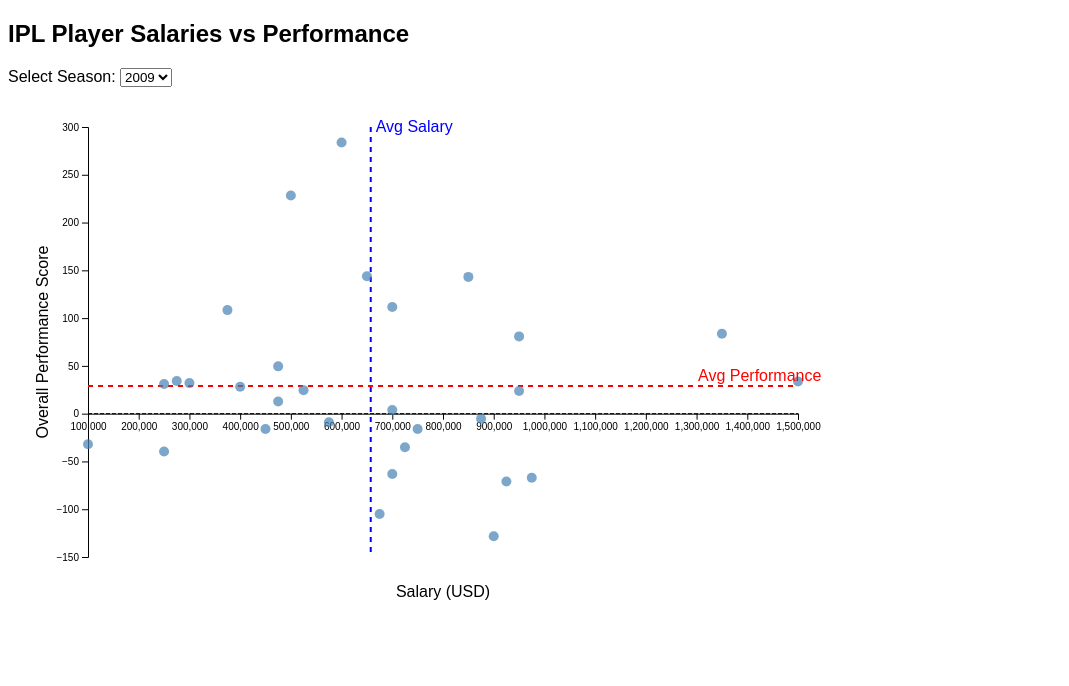
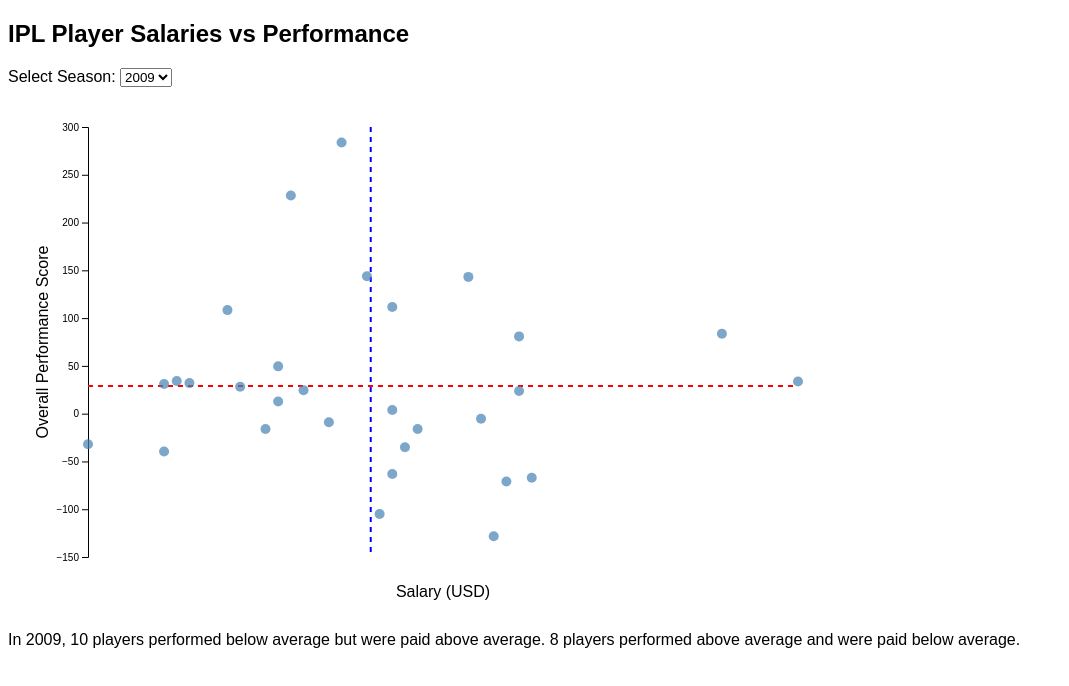
Before and after one commit to areenaarora/ipl_project, a plain HTML site: page scatter_plot/index.html in a window 1280 px wide. Shown: the whole page, without its empty margins (0-1069 px from the left). Drawn offline with nearby package versions, Linux system fonts and the light colour scheme.

Commit message:
Sentence works too!

```diff
--- a/scatter_plot/index.html
+++ b/scatter_plot/index.html
@@ -22,6 +22,7 @@
     <label for="season-filter">Select Season:</label>
     <select id="season-filter"></select>
     <div id="chart-container"></div>
+    <p id="summary"></p>
 
     <script>
         const margin = { top: 20, right: 30, bottom: 50, left: 60 },
@@ -95,27 +96,15 @@
                 const avgSalary = d3.mean(filteredData, d => d.salary);
                 const avgPerformance = d3.mean(filteredData, d => d.overall_score);
 
+                const quadrant1 = filteredData.filter(d => d.salary > avgSalary && d.overall_score < avgPerformance).length;
+                const quadrant3 = filteredData.filter(d => d.salary < avgSalary && d.overall_score > avgPerformance).length;
+
+                document.getElementById("summary").innerText = `In ${selectedSeason}, ${quadrant1} players performed below average but were paid above average. ${quadrant3} players performed above average and were paid below average.`;
+
                 svg.select(".y-axis").transition().call(yAxis);
 
-                const xAxisGroup = svg.selectAll(".x-axis").data([0]);
-                xAxisGroup.enter().append("g")
-                    .attr("class", "x-axis")
-                    .merge(xAxisGroup)
-                    .transition()
-                    .attr("transform", `translate(0,${yScale(0)})`)
-                    .call(xAxis);
-
-                svg.selectAll(".zero-line").data([0]).join("line")
-                    .attr("class", "zero-line")
-                    .attr("x1", 0)
-                    .attr("x2", width)
-                    .attr("y1", yScale(0))
-                    .attr("y2", yScale(0))
-                    .attr("stroke", "black")
-                    .attr("stroke-width", 1)
-                    .attr("stroke-dasharray", "4 2");
-
-                svg.selectAll(".avg-line").data([avgPerformance]).join("line")
+                svg.selectAll(".avg-line").remove();
+                svg.append("line")
                     .attr("class", "avg-line")
                     .attr("x1", 0)
                     .attr("x2", width)
@@ -125,7 +114,8 @@
                     .attr("stroke-width", 2)
                     .attr("stroke-dasharray", "5 5");
 
-                svg.selectAll(".avg-salary-line").data([avgSalary]).join("line")
+                svg.selectAll(".avg-salary-line").remove();
+                svg.append("line")
                     .attr("class", "avg-salary-line")
                     .attr("x1", xScale(avgSalary))
                     .attr("x2", xScale(avgSalary))
@@ -135,35 +125,27 @@
                     .attr("stroke-width", 2)
                     .attr("stroke-dasharray", "5 5");
 
-                const circles = svg.selectAll("circle").data(filteredData, d => d.name);
-                circles.join("circle")
+                const circles = svg.selectAll("circle").data(filteredData, d => d.Name);
+
+                circles.enter().append("circle")
                     .attr("r", 5)
                     .attr("fill", "steelblue").attr("opacity", 0.7)
                     .on("mouseover", (event, d) => {
                         tooltip.style("display", "block")
                             .html(`<strong>${d.name || "Unknown"}</strong><br>Salary: ₹${d.salary}<br>Performance: ${d.overall_score}`);
                     })
-                    .on("mousemove", event => {
+                    .on("mousemove", (event) => {
                         tooltip.style("left", (event.pageX + 10) + "px")
                             .style("top", (event.pageY - 10) + "px");
                     })
                     .on("mouseout", () => tooltip.style("display", "none"))
+                    .merge(circles)
                     .transition()
                     .attr("cx", d => xScale(d.salary))
                     .attr("cy", d => yScale(d.overall_score));
-                svg.append("text")
-                    .attr("x", width - 100)
-                    .attr("y", yScale(avgPerformance) - 5)
-                    .attr("fill", "red")
-                    .text("Avg Performance");
 
-                svg.append("text")
-                    .attr("x", xScale(avgSalary) + 5)
-                    .attr("y", 5)
-                    .attr("fill", "blue")
-                    .text("Avg Salary");
+                circles.exit().remove();
             }
-
             updateChart();
         }).catch(error => console.error("Error loading CSV file:", error));
     </script>
```
